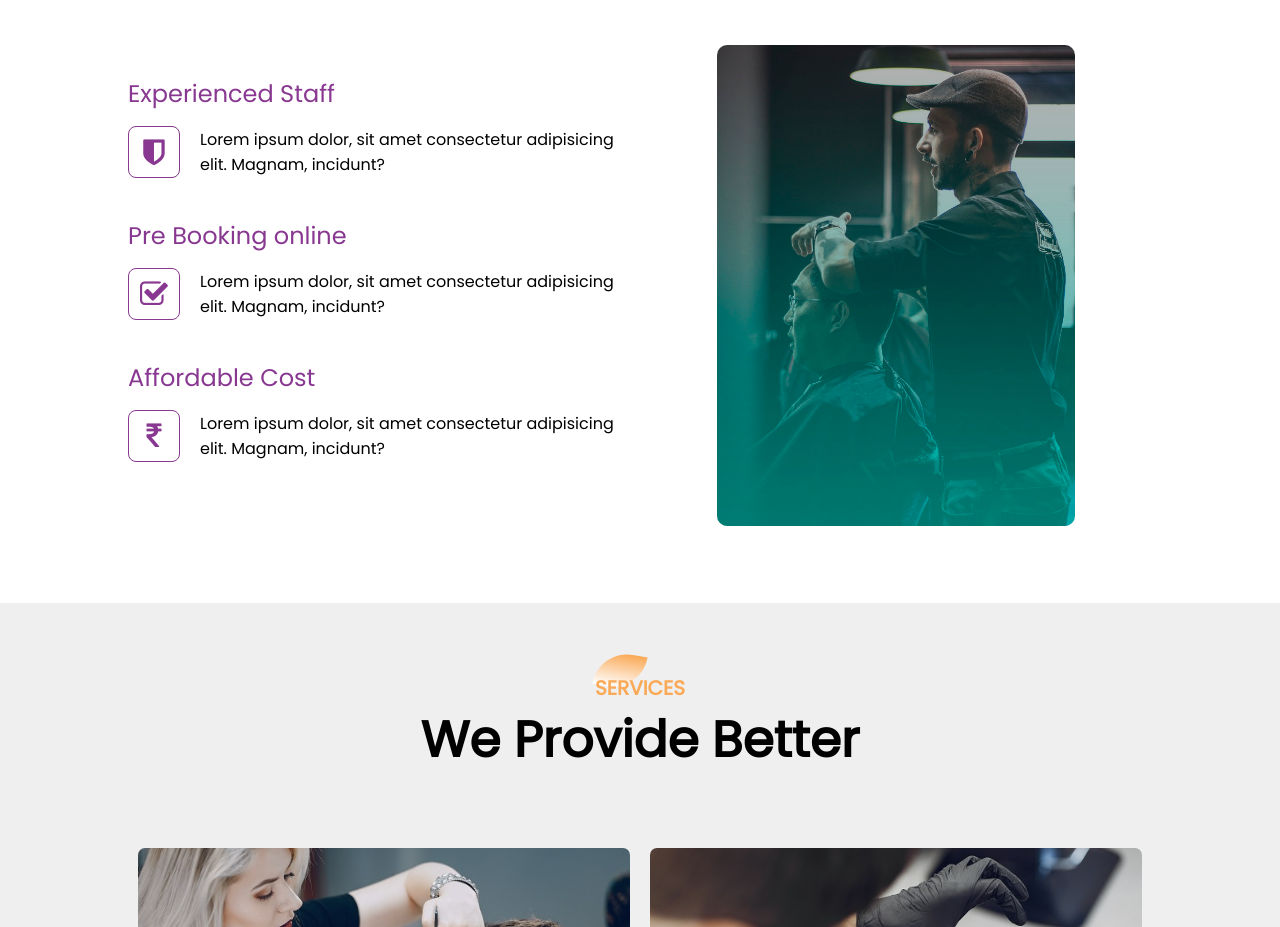
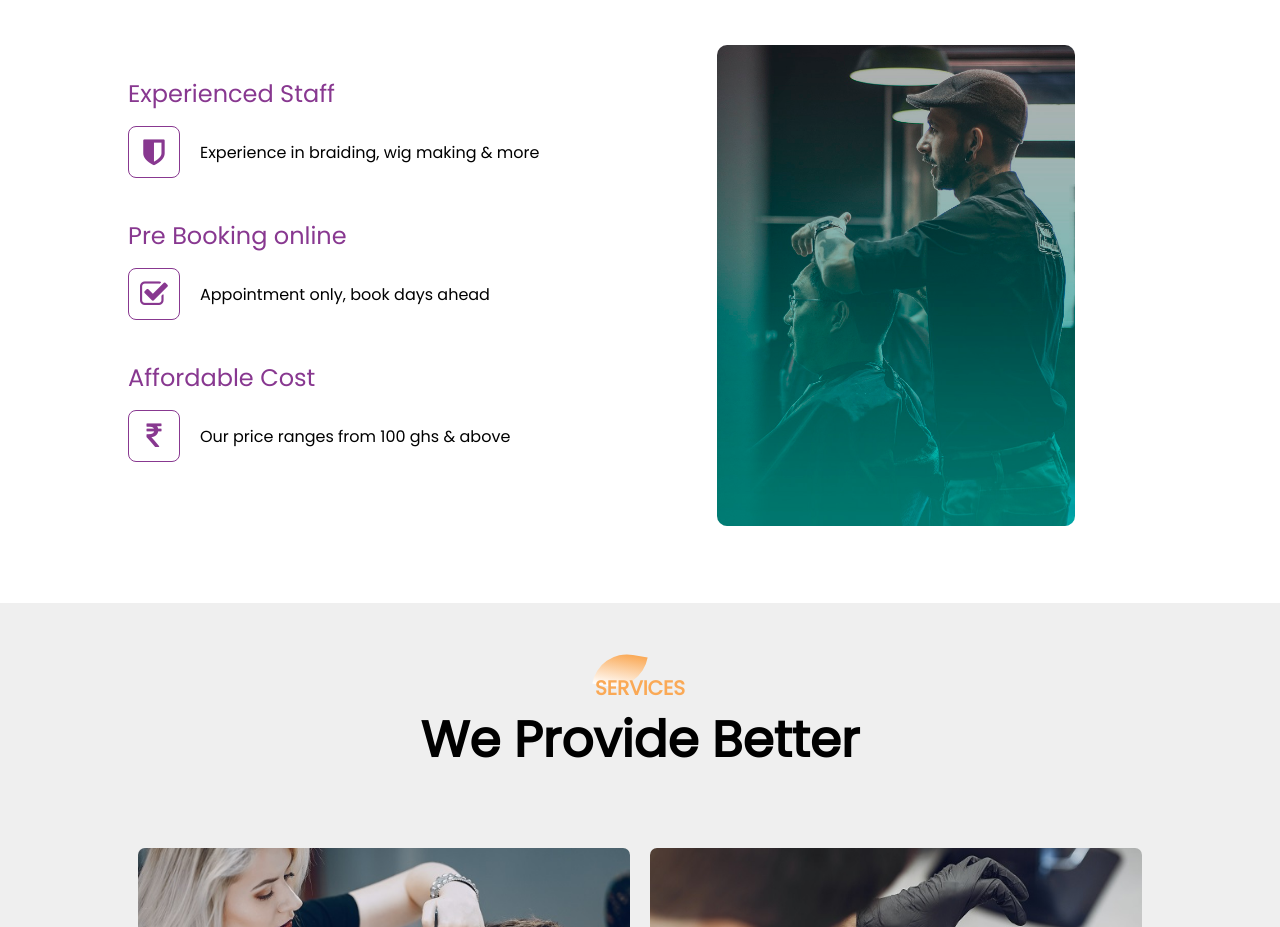
Before and after one commit to Oluwashina/TwinklesBeauty, a plain HTML site: page index.html in a window 1280 px wide. Shown: the part 1000-1927 px from the top of the page. Drawn offline with Linux system fonts and the light colour scheme; some packages are replaced by stand-ins of ours; a script that the page names is missing.

Commit message:
features content edited

```diff
--- a/index.html
+++ b/index.html
@@ -64,7 +64,7 @@
                         <i class="fa fa-shield" ></i>
                     </div>
                     <div class="feature-text">
-                        <p>Lorem ipsum dolor, sit amet consectetur adipisicing elit. Magnam, incidunt?</p>
+                        <p>Experience in braiding, wig making & more</p>
                     </div>
                 </div>
                 <h1>Pre Booking online</h1>
@@ -73,7 +73,7 @@
                         <i class="fa fa-check-square-o" ></i>
                     </div>
                     <div class="feature-text">
-                        <p>Lorem ipsum dolor, sit amet consectetur adipisicing elit. Magnam, incidunt?</p>
+                        <p>Appointment only, book days ahead</p>
                     </div>
                 </div>
                 <h1>Affordable Cost</h1>
@@ -82,7 +82,7 @@
                         <i class="fa fa-inr" ></i>
                     </div>
                     <div class="feature-text">
-                        <p>Lorem ipsum dolor, sit amet consectetur adipisicing elit. Magnam, incidunt?</p>
+                        <p>Our price ranges from 100 ghs & above</p>
                     </div>
                 </div>
             </div>
```
